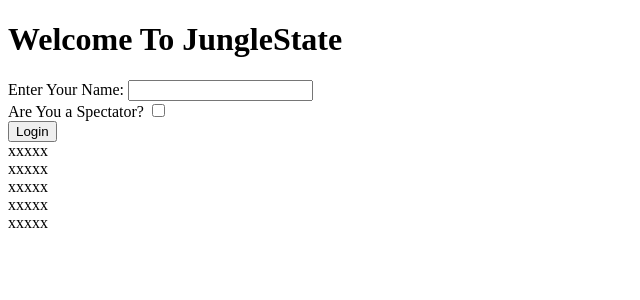
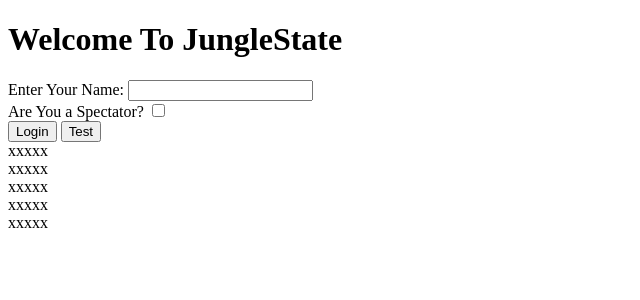
Before and after one commit to JungleState/ksr_junglestate, a Flask app: page / in a window 1280 px wide. Shown: the top 300 px of the page, without its empty margins (0-640 px from the left). Run offline with Flask 2, Linux system fonts and the light colour scheme; data that the repository does not hold is empty.

Commit message:
added test button

```diff
--- a/server/templates/spectator_view.html
+++ b/server/templates/spectator_view.html
@@ -21,6 +21,7 @@
     <input  id="mode" type="checkbox">
     <br>
     <button onclick="login()">Login</button>
+    <button onclick="test()">Test</button>
 
     <div id="grid">
         {%for row in range(5)%}
```
